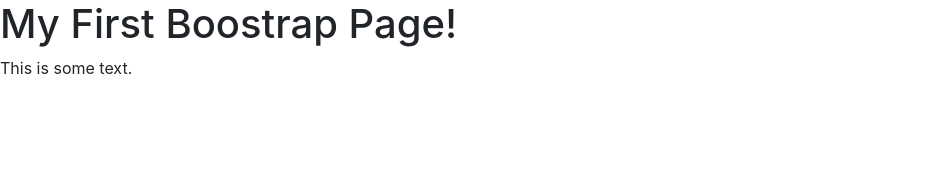
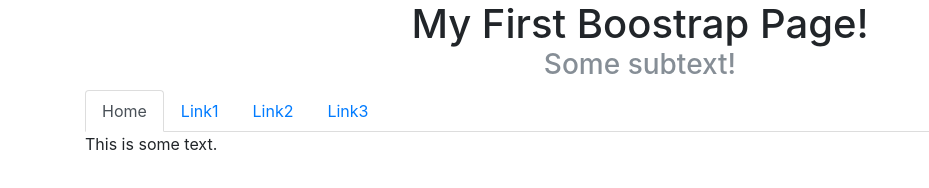
Before and after one commit to EightBitDev/projects, a plain HTML site: page Notes/bootstrap/index.html in a window 1280 px wide. Shown: the whole page, without its empty margins (0-929 px from the left). Drawn offline with nearby package versions, Linux system fonts and the light colour scheme.

Commit message:
1-11 update

```diff
--- a/Notes/bootstrap/index.html
+++ b/Notes/bootstrap/index.html
@@ -13,7 +13,24 @@
 <body>
 
 <div class="container.fluid">
-  <h1>My First Boostrap Page!</h1>
+  <h1 class="text-center mb-0">My First Boostrap Page!</h1>
+  <h3 class="text-center text-muted">Some subtext!</h3>
+</div>
+<div class="container">
+  <ul class="nav nav-tabs">
+    <li class="nav-item">
+      <a href="#" class="nav-link active">Home</a>
+    </li>
+    <li class="nav-item">
+      <a class="nav-link" href="#">Link1</a>
+    </li>
+    <li class="nav-item">
+      <a class="nav-link" href="#">Link2</a>
+    </li>
+    <li class="nav-item">
+      <a class="nav-link" href="#">Link3</a>
+    </li>
+  </ul>
   <p>This is some text.</p>
 </div>
 
```
